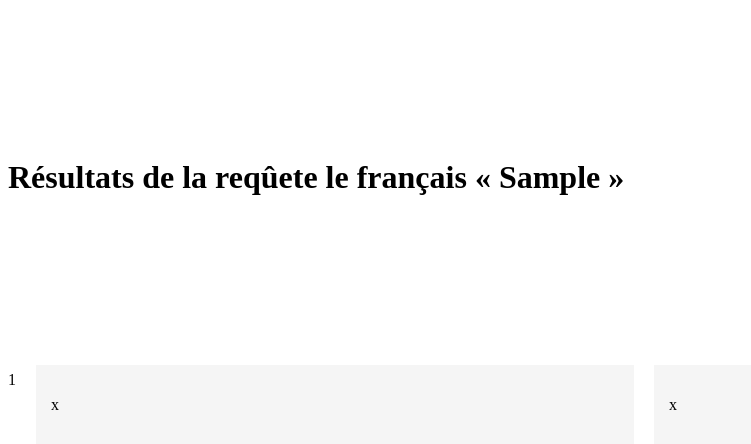
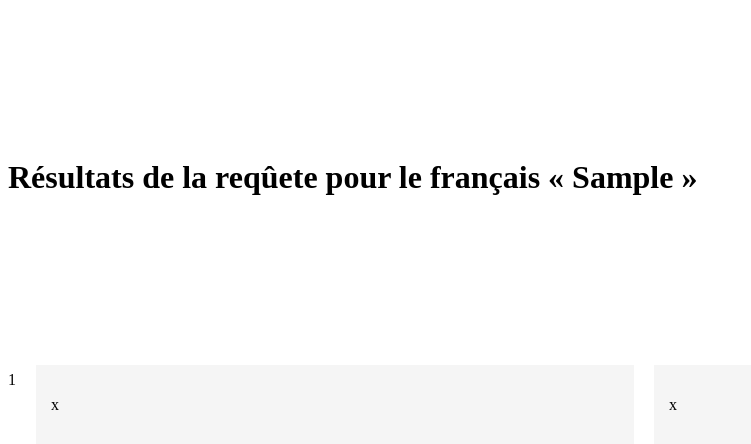
Before and after one commit to monmima/concordancier-bilingue-avec-nodejs-express-sqlite-et-ejs, a Node server app: template views/page-resultats-fr-au.ejs in a window 1280 px wide. Shown: the part 152-596 px from the top of the page, without its empty margins (0-751 px from the left). Run offline with Node 20, Linux system fonts and the light colour scheme; the template is opened without the code that fills it: most values are stand-ins (such as "Sample title", 1, 10 or a date in 2020); some libraries are stand-ins or nearby versions.

Commit message:
corrected typo

```diff
--- a/views/page-resultats-fr-au.ejs
+++ b/views/page-resultats-fr-au.ejs
@@ -13,7 +13,7 @@
 <body>
     <%- include("header") %>
 
-    <h1>Résultats de la reqûete le français «&nbsp;<%= queryTerm %>&nbsp;»</h1>
+    <h1>Résultats de la reqûete pour le français «&nbsp;<%= queryTerm %>&nbsp;»</h1>
 
     <div>
         <% for (let i = 0; i < data.length; i++) { %>
```
